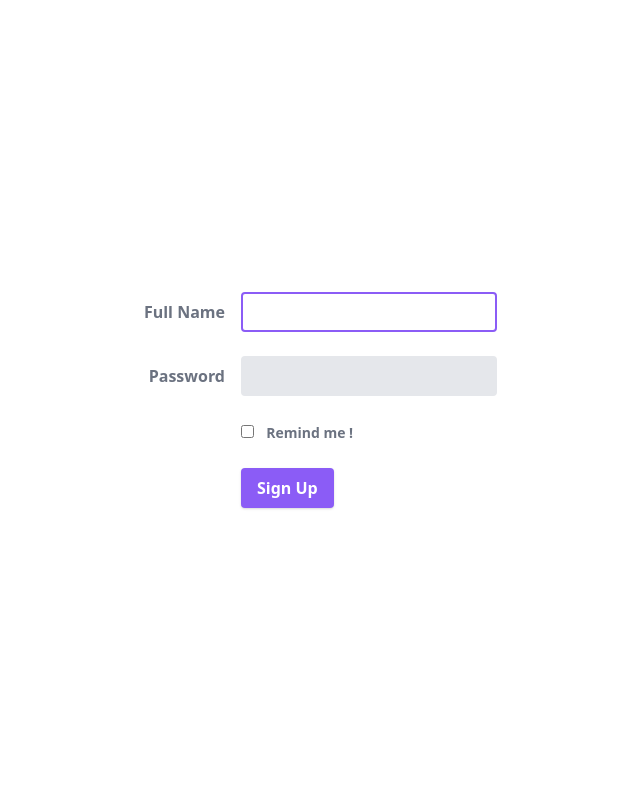
After one commit to AurelienL7/instafrep, a Symfony app: template templates/security/login.html.twig in a window 1280 px wide. The commit adds this page. Shown: the whole page, without its empty margins (335-975 px from the left). Run offline with Twig, Linux system fonts and the light colour scheme; the template is opened without the code that fills it, so the values that code supplies are empty; some libraries are stand-ins or nearby versions.

Commit message:
Ajout d'une page login

```diff
--- a/templates/includes/menu.html.twig
+++ b/templates/includes/menu.html.twig
@@ -1,5 +1,6 @@
 <nav>
     <div class="max-w-7xl mx-auto px-2 sm:px-6 lg:px-8 mt-4">
+
         <div class="relative flex items-center justify-between h-16">
             <div class="absolute inset-y-0 left-0 flex items-center sm:hidden">
                 <!-- Mobile menu button-->
@@ -89,6 +90,7 @@
                 </div>
             </div>
         </div>
+
     </div>
 
     <!--
--- /dev/null
+++ b/templates/security/login.html.twig
@@ -0,0 +1,85 @@
+{% extends 'main/base.html.twig' %}
+
+
+{% block title %}Log in!{% endblock %}
+
+{% block body %}
+
+<div class="flex w-full h-screen justify-center items-center">
+    <form class="w-full max-w-sm" method="post">
+
+        {% if error %}
+            <div class="alert alert-danger">{{ error.messageKey|trans(error.messageData, 'security') }}</div>
+        {% endif %}
+
+        {% if app.user %}
+            <div class="mb-3">
+                You are logged in as {{ app.user.username }}, <a href="{{ path('app_logout') }}" class="text-purple-400">Logout</a>
+            </div>
+        {% endif %}
+
+        <div class="md:flex md:items-center mb-6">
+
+            {# USERNAME #}
+            <div class="md:w-1/3">
+                <label class="block text-gray-500 font-bold md:text-right mb-1 md:mb-0 pr-4" for="inline-full-name">
+                    Full Name
+                </label>
+            </div>
+            <div class="md:w-2/3">
+                <input class="bg-gray-200 appearance-none border-2 border-gray-200 rounded w-full py-2 px-4 text-gray-700 leading-tight focus:outline-none focus:bg-white focus:border-purple-500" value="{{ last_username }}" name="username" id="inputUsername" type="text" required autofocus>
+            </div>
+        </div>
+
+        {# PASSWORD #}
+        <div class="md:flex md:items-center mb-6">
+            <div class="md:w-1/3">
+                <label class="block text-gray-500 font-bold md:text-right mb-1 md:mb-0 pr-4" for="inline-username">
+                    Password
+                </label>
+            </div>
+            <div class="md:w-2/3">
+                <input class="bg-gray-200 appearance-none border-2 border-gray-200 rounded w-full py-2 px-4 text-gray-700 leading-tight focus:outline-none focus:bg-white focus:border-purple-500" name="password" id="inputPassword" type="password">
+            </div>
+        </div>
+
+
+        {# ??? #}
+        <input type="hidden" name="_csrf_token"
+               value="{{ csrf_token('authenticate') }}"
+        >
+
+
+        {# REMIND ME #}
+        <div class="md:flex md:items-center mb-6">
+            <div class="md:w-1/3"></div>
+            <label class="md:w-2/3 block text-gray-500 font-bold">
+                <input class="mr-2 leading-tight" type="checkbox">
+                <span class="text-sm">Remind me !</span>
+            </label>
+        </div>
+
+        {#
+        Uncomment this section and add a remember_me option below your firewall to activate remember me functionality.
+        See https://symfony.com/doc/current/security/remember_me.html
+
+        <div class="checkbox mb-3">
+            <label>
+                <input type="checkbox" name="_remember_me"> Remember me
+            </label>
+        </div>
+    #}
+
+        {# BTN SUBMIT #}
+        <div class="md:flex md:items-center">
+            <div class="md:w-1/3"></div>
+            <div class="md:w-2/3">
+                <button class="shadow bg-purple-500 hover:bg-purple-400 focus:shadow-outline focus:outline-none text-white font-bold py-2 px-4 rounded" type="submit">
+                    Sign Up
+                </button>
+            </div>
+        </div>
+    </form>
+</div>
+
+{% endblock %}
```
Also changed, not shown: src/Controller/LoginFormController.php (added, +36 -0 lines), src/DataFixtures/UserFixtures.php (+15 -1 lines), src/Security/LoginFormAuthenticator.php (added, +107 -0 lines), 1 other file.
